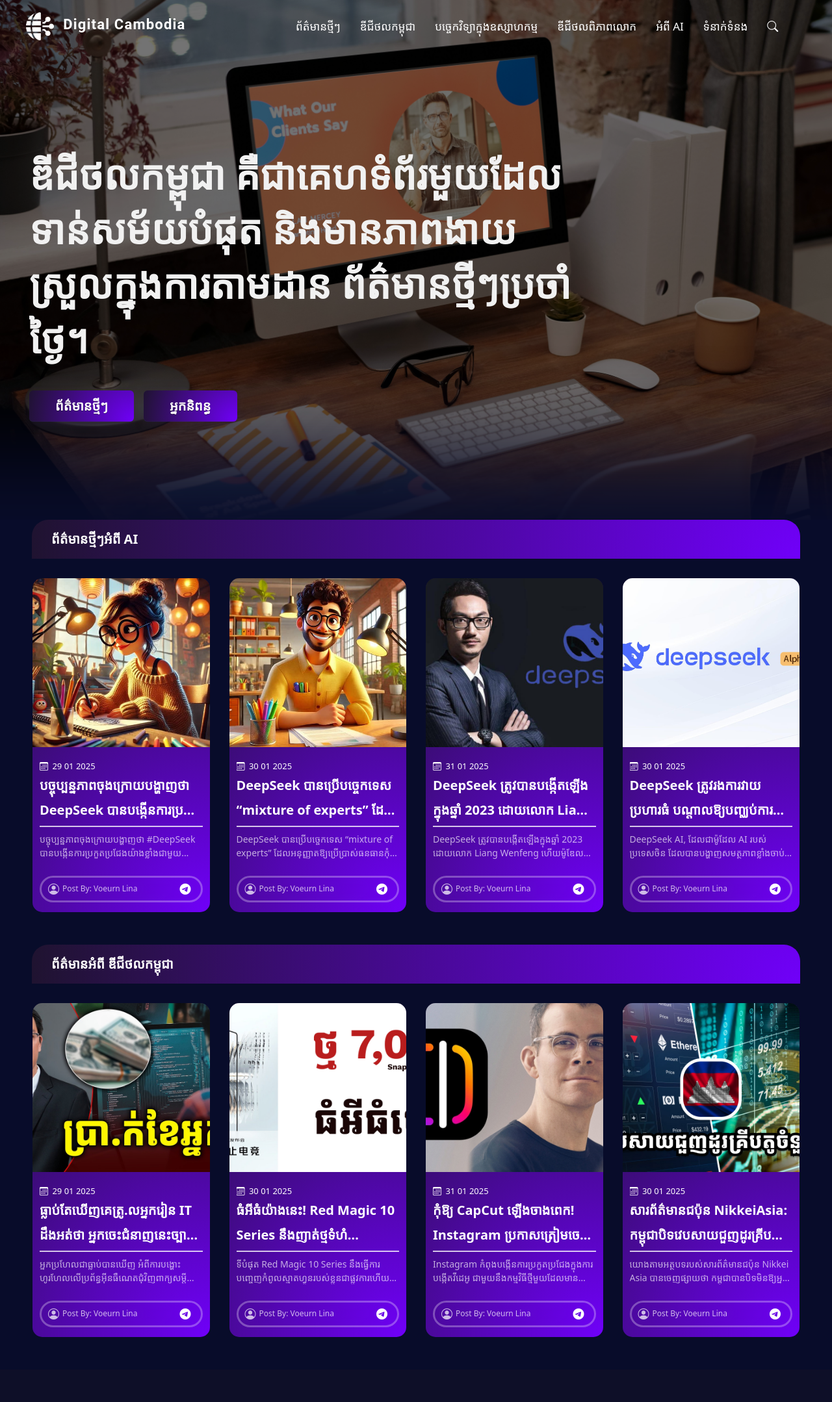
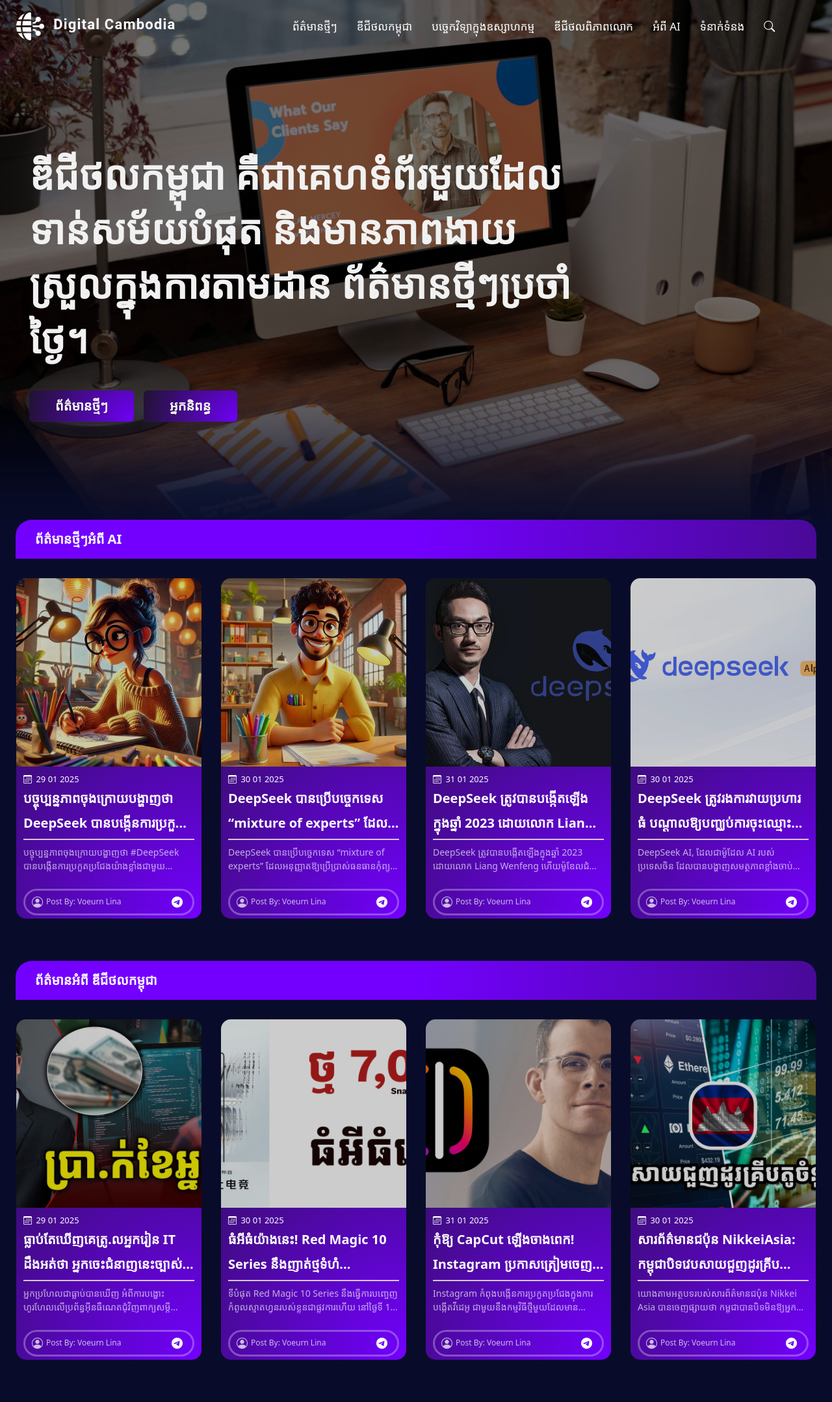
Before and after one commit to Linagaming/Digital-Cambodia, a PHP site: page / in a window 1280 px wide. Shown: the whole page at 65% size. Before the commit the page ends 2058 px from the top, so only its background shows below. Run offline with PHP 8.4, Linux system fonts and the light colour scheme; some web fonts are replaced.

Commit message:
Add files via upload

```diff
--- a/css/Style.css
+++ b/css/Style.css
@@ -26,8 +26,8 @@
 
 /* scrolled .navbar.scrolled */
 .manage-navbar .navbar.scrolled {
-    background: radial-gradient(circle at 0% 0%, #7000f9 50%, rgb(31, 19, 48) 150%);
-    transition: .3;
+    background: radial-gradient(circle at 0% 0%, #7300ff 50%, rgb(31, 19, 48) 150%);
+    transition: .3s;
 }
 .manage-navbar .navbar .logo{
     background-color: rgba(153, 50, 204, 0);
@@ -209,7 +209,7 @@
 .manage-content .content-center .title-content-category{
     font-size: 20px;
     /* background-color: #080c2a; */
-    background: radial-gradient(circle at 100% 100%, #7000f9 0%, rgb(31, 19, 48) 100%);
+    background: radial-gradient(circle at 0% 0%, #7300ff 50%, rgb(31, 19, 48) 150%);
     /* border: #151f68 solid 4px; */
     display: flex;
     align-items: center;
@@ -230,7 +230,7 @@
     padding-left: 35px;
     padding-right: 35px;
     margin-top: 0px;
-    overflow: hidden;
+    /* overflow: hidden; */
     /* background-color: chocolate; */
     height: auto;
     box-sizing: border-box;
@@ -240,28 +240,24 @@
     margin-bottom: 30px;
 }
 .bg-content{
-    background: radial-gradient(circle at 100% 100%, #7000f9 0%, rgb(31, 19, 48) 100%) ;
+    background: radial-gradient(circle at 100% 100%, #7300ff 0%, rgb(31, 19, 48) 100%);
     padding: 0px 0px 5px 0px;
     border-radius: 15px;
     overflow: hidden;
     box-sizing: border-box;
     height: auto;
     float: left;
-    transition: .3s;
+    transition: 0.3s;
     cursor: pointer;
 }
 .manage-content .box-content{
     margin: 0;
     padding: 0px 15px;
     float: left;
-    padding-bottom: 20px;
+    padding-bottom: 35px;
     cursor: pointer;
-    overflow: hidden;
+    /* overflow: hidden; */
     box-sizing: border-box;
-}
-.bg-content:hover {
-    background: radial-gradient(circle at 100% 100%, #7000f9 0%, rgb(31, 19, 48) 100%);
-    transition: .3;
 }
 .manage-content .box-content:nth-child(8){
     margin-right: 0px;
@@ -280,9 +276,14 @@
     margin-top: -10px;
     background-repeat: no-repeat;
     object-fit: cover;
+    filter: brightness(80%);
+    transition: .2s;
+}
+.manage-content .box-content .bg-content:hover .img-content img{
+    filter: brightness(100%);
 }
 .box-content .manage-title-content{
-    margin: 10px 11px;
+    margin: 0px 11px;
     /* background-color: coral; */
     overflow: hidden;
     box-sizing: border-box;
@@ -404,8 +405,8 @@
         max-width: 100%;
         background-color: transparent;
     }
-    .manage-content .box-content .img-content{
-        height: 300px;
+    .manage-content .box-content .bg-content .img-content{
+        height: 350px;
     }
     .manage-navbar .navbar .list-navbar ul{
         float: right;
@@ -436,7 +437,6 @@
         width: 100%;
         height: 60vh;
     }
-
 }
 
 /* Small devices (portrait tablets and large phones, 600px and up) */
@@ -454,12 +454,11 @@
         max-width: 90%;
         background-color: transparent;
     }
-    .manage-content .box-content .img-content{
+    .manage-content .box-content .bg-content .img-content{
         height: 400px;
     }
     .manage-navbar .navbar .list-navbar ul li{
-        display: none;
-    }
+        display: none;    }
     .manage-navbar .navbar .list-navbar ul{
         float: right;
     }
@@ -469,6 +468,13 @@
     }
     .manage-navbar .navbar .list-navbar ul .list-icon-phone .bi-list{
         font-size: 32px;
+    }
+    .manage-navbar .navbar {
+        padding: 6px 25px;
+    }
+    .manage-content .content-center{
+        padding-left: 10px;
+        padding-right: 10px;
     }
 }
 
@@ -485,8 +491,8 @@
         font-size: 50px;
         font-weight: 600;
     }
-    .manage-content .box-content .img-content{
-        height: 230px;
+    .manage-content .box-content .bg-content .img-content{
+        height: 250px;
     }
     .manage-navbar .navbar .list-navbar ul li{
         display: none;
@@ -531,4 +537,7 @@
     .manage-navbar .navbar .list-navbar ul{
         float: left;
     }
+    .manage-content .box-content .bg-content .img-content{
+        height: 300px;
+    }
 }
```
